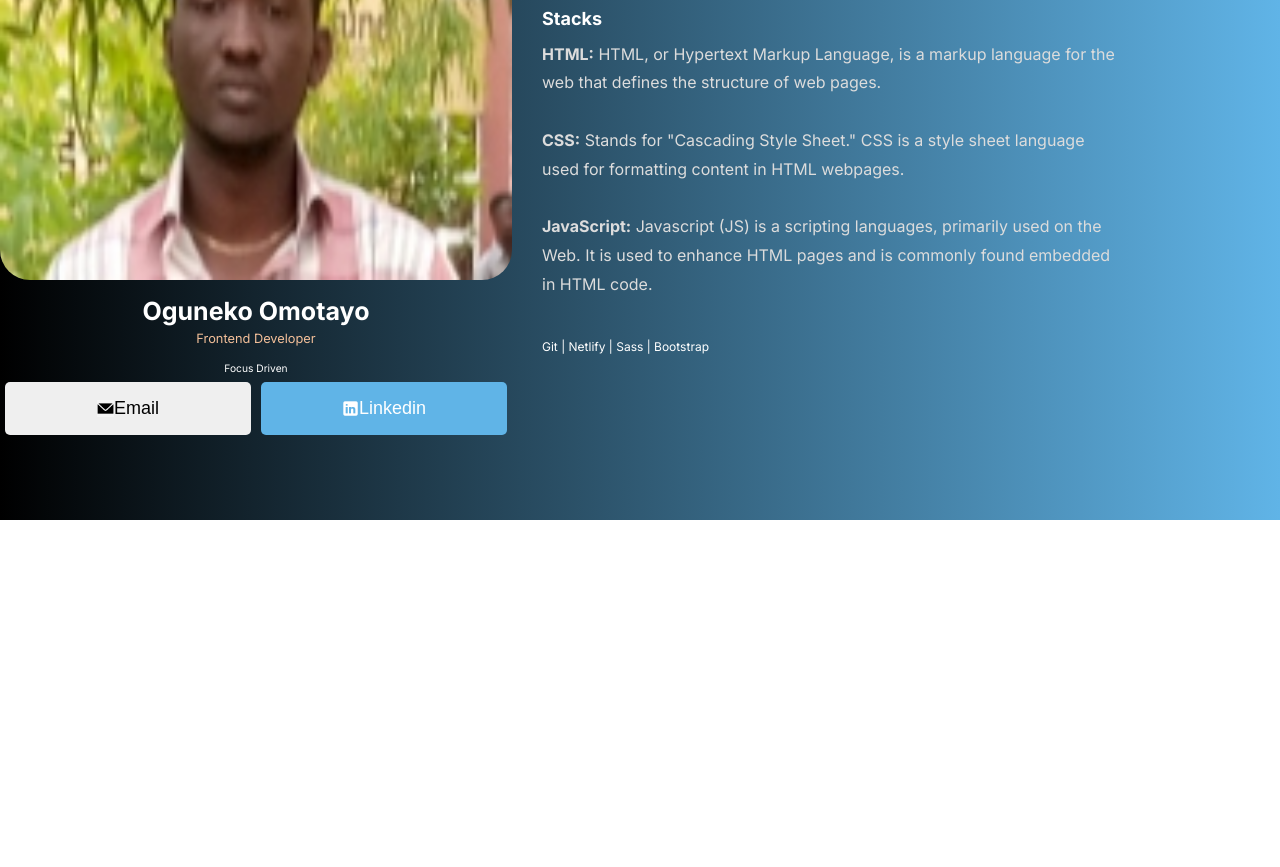
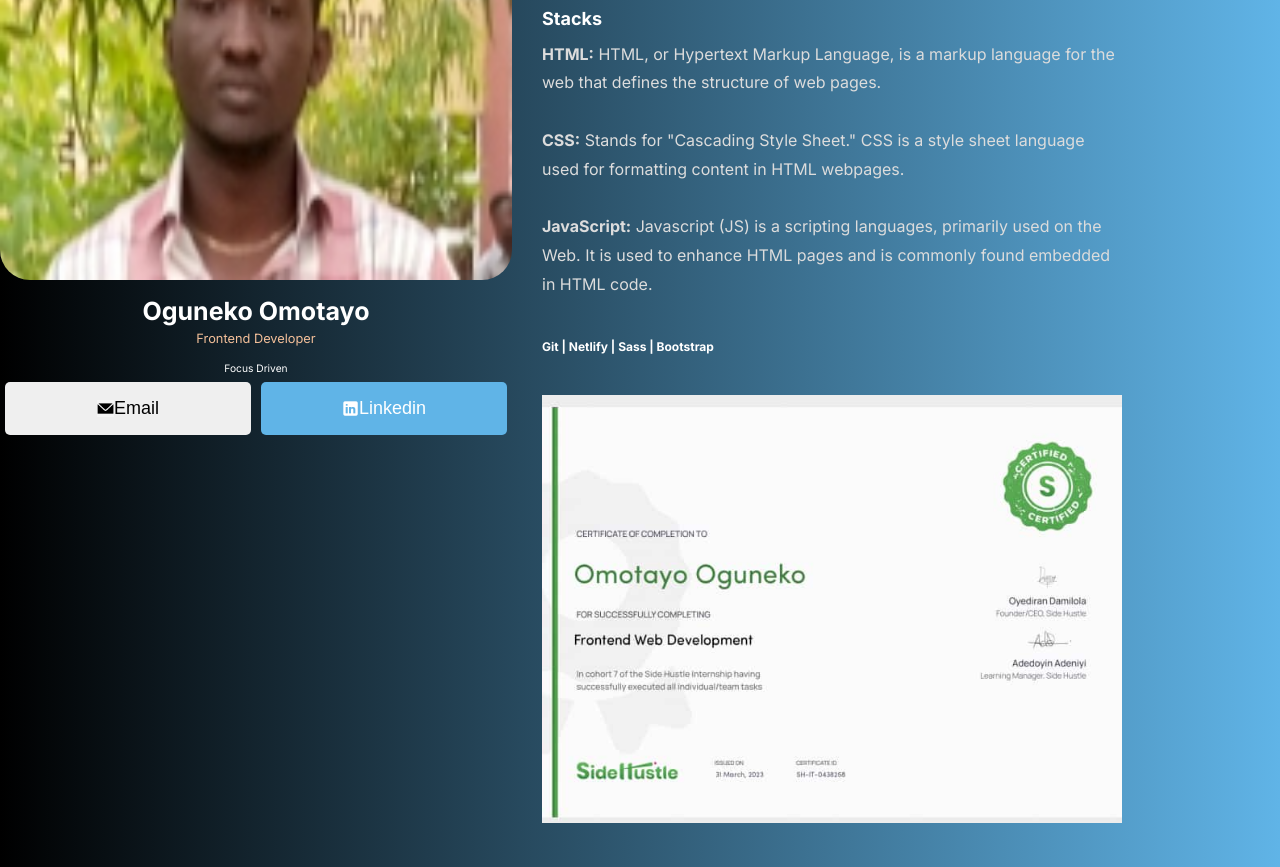
Before and after one commit to babytayo/profile, a plain HTML site: page index.html in a window 1280 px wide. Shown: the part 280-1147 px from the top of the page. Before the commit the page ends 800 px from the top, so only its background shows below. Drawn offline with Linux system fonts and the light colour scheme.

Commit message:
added certificate

```diff
--- a/index.html
+++ b/index.html
@@ -96,7 +96,14 @@
             It is used to enhance HTML pages and is commonly found embedded in
             HTML code.
           </p>
-          Git | Netlify | Sass | Bootstrap
+          <h4> Git | Netlify | Sass | Bootstrap</h4>
+
+<div>
+
+          <img src="./images/certificate.jpeg" width="100%" style="margin-top: 2rem;" alt="">
+
+</div>
+
           <br />
         </div>
       </div>
```
Also changed, not shown: images/certificate.jpeg (added), images/two-children.png (deleted).
